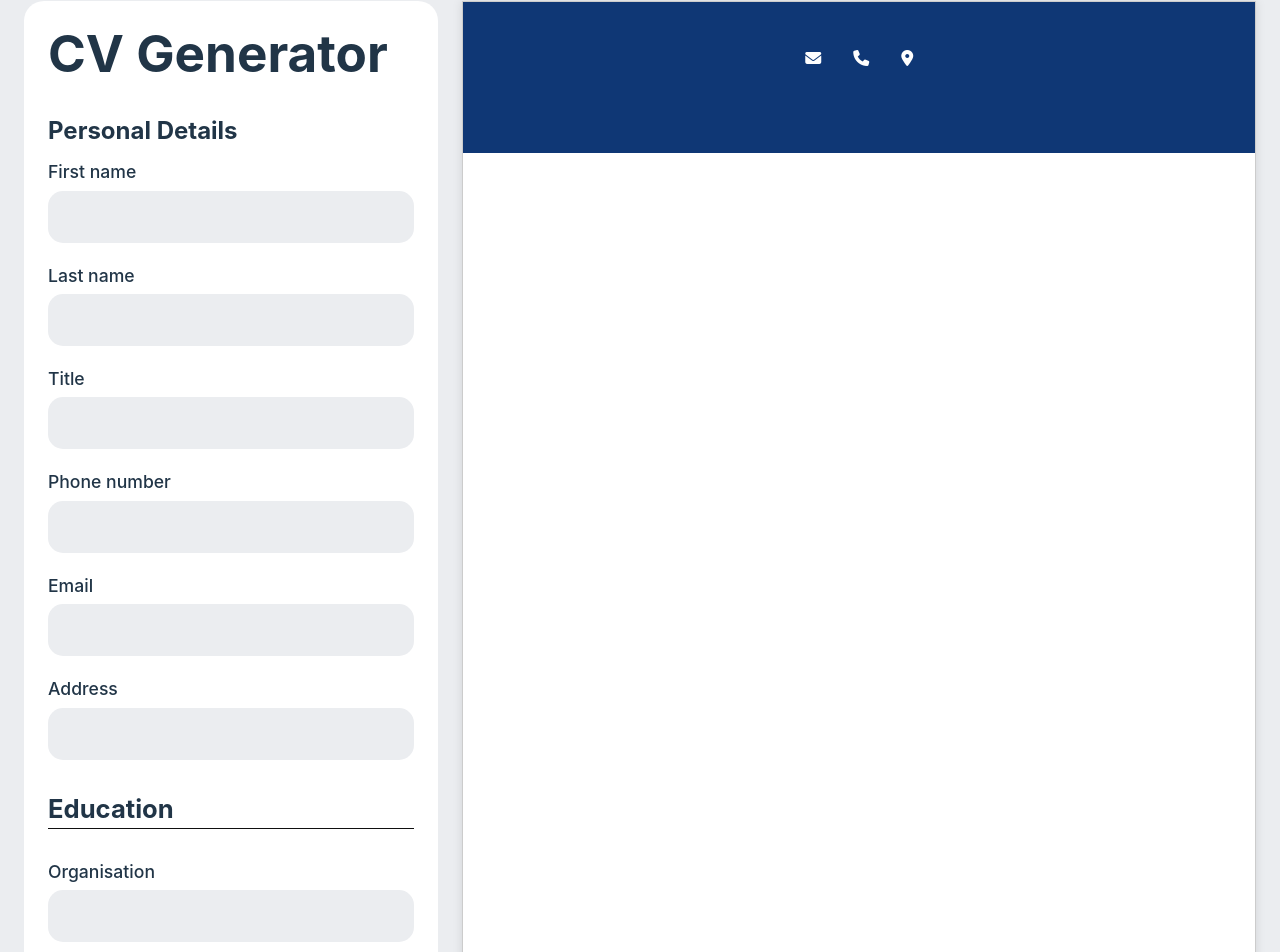
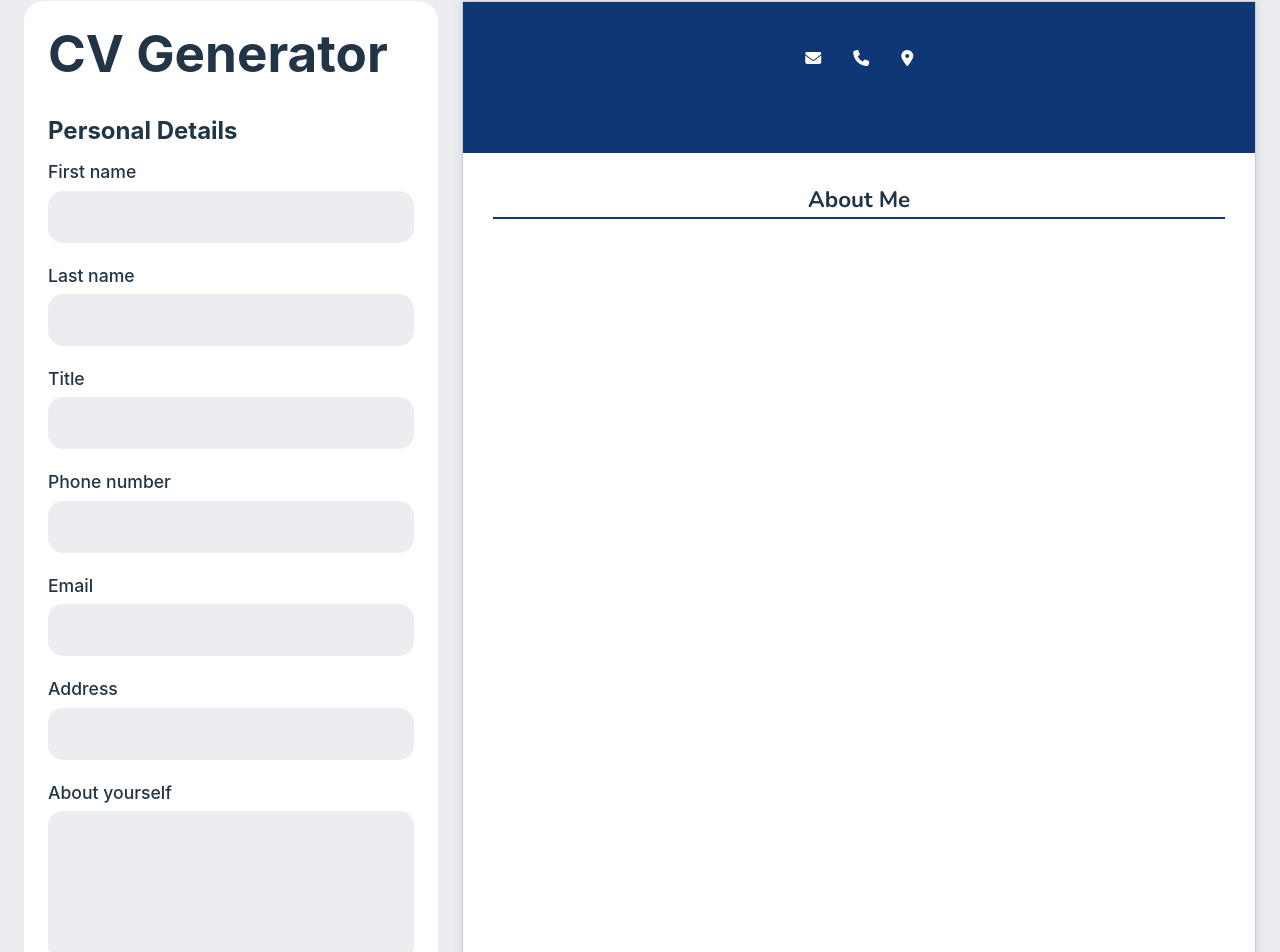
Before and after one commit to DeanNguyen98/TOP_CV-generator, a React (Vite) app: page / in a window 1280 px wide. Shown: the part 31-983 px from the top of the page. Built offline with nearby package versions, Linux system fonts and the light colour scheme.

Commit message:
Add an About me section, update the section to preview.jsx

```diff
--- a/src/components/BasicInfo.jsx
+++ b/src/components/BasicInfo.jsx
@@ -28,6 +28,10 @@ export function BasicInfoEdit (props) {
                 <span>Address</span>
                 <input type="address" id="address" value={data.address} onChange={handleChange} name="address"></input>
             </label>
+            <label className="form-label" htmlFor="about">
+                <span>About yourself</span>
+                <textarea id="about" value={data.about} name="about" onChange={handleChange}></textarea>
+            </label>
 
         </form>
         </>
--- a/src/components/CVpreview/preview.jsx
+++ b/src/components/CVpreview/preview.jsx
@@ -17,6 +17,10 @@ export default function CVpreview(props) {
                         <span><i className="fa-solid fa-location-dot"></i>{BasicInfo.address}</span>
                     </div>
                 </div>
+            </div>
+            <div className="CV-about section">
+                <h3>About Me</h3>
+                <div className="about-ctn ctn ">{BasicInfo.about}</div>
             </div>
             <div className="CV-EducationInfo section">
                 {Education.length > 0 &&
@@ -57,10 +61,12 @@ export default function CVpreview(props) {
             </div>
             <div className="CV-SkillInfo section">
                 {Skills.length > 0 &&  <h3>Skills</h3>}
-                <div className="skills-ctn">
+                <div>
+                    <ul className="skills-ctn ctn">
                     {Skills.map((item) => (
-                        <p key={item.id}>{item.skill}</p>
+                        <li key={item.id}>{item.skill}</li>
                     ))}
+                    </ul>
                 </div>
             </div>
         </div>
```
